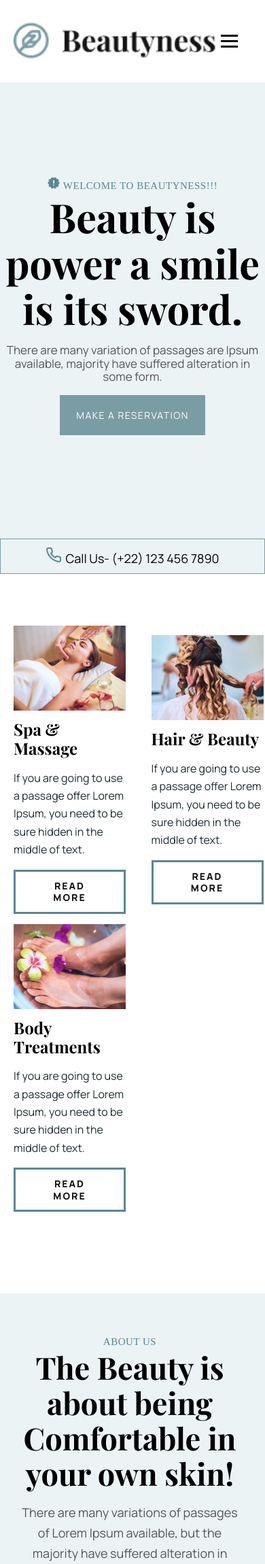
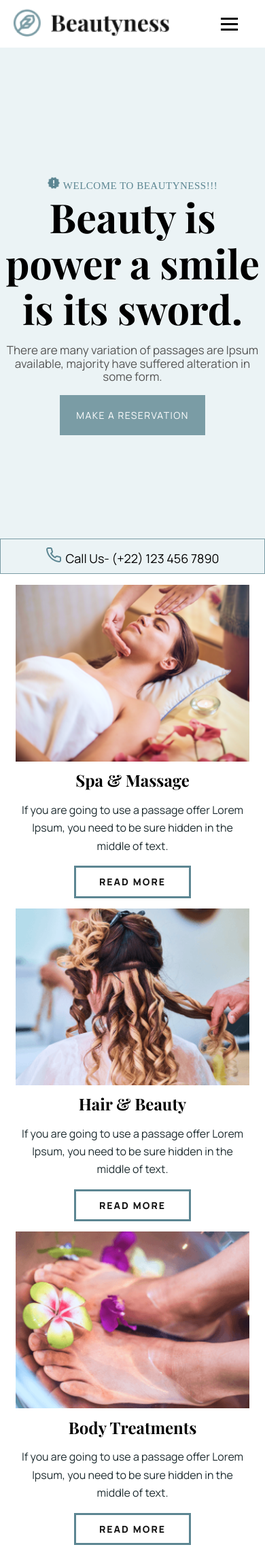
Before and after one commit to brigita2/brigita-beautyness-website, a PHP site: page / in a window 390 px wide; the page is wider, and only the part inside the window is pictured. Shown: the top 2300 px of that part at 68% size. Run offline with PHP 8.4, Linux system fonts and the light colour scheme; data that the repository does not hold is empty; some libraries are stand-ins or nearby versions.

Commit message:
finished

```diff
--- a/app/css/responsive-design.css
+++ b/app/css/responsive-design.css
@@ -126,9 +128,10 @@
     }
 
     .services .container {
-        margin: 120px 20px;
         display: grid;
         grid-template-columns: 1fr 1fr;
+        margin: 120px 0;
+        justify-items: center;
     }
 
     .service {
@@ -171,9 +215,52 @@
     .picture-right {
         width: 70%;
     }
+
+    /* FORM SECTION */
+    .form-section .container {
+        flex-direction: column;
+    }
+
+    .form-section .left-side {
+        width: 100%;
+    }
+
+    .form-section .form {
+        width: 80%;
+        margin-top: 20px;
+    }
+
+    .left-side {
+        display: flex;
+        flex-direction: column;
+        align-items: center;
+    }
+
+    /* FOOTER */
+    .bottom-section.flex-container {
+        display: grid;
+        grid-template-columns: 1fr 1fr;
+    }
+
+    .bottom-section.flex-container .list {
+        width: 100%;
+    }
+
+    .bottom-section {
+        gap: 0px;
+    }
+
 }
 
 @media all and (max-width:700px) {
+    header.site-header {
+        max-height: 70px;
+    }
+
+    .logo-wrapper .main-logo {
+        width: 230px;
+    }
+
     div.call-us {
         position: fixed;
         bottom: 0;
@@ -186,4 +273,58 @@
         border: solid 1px;
         border-color: var(--button-blue);
     }
+
+    .testimonials-cards {
+        flex-direction: column;
+        align-items: center;
+    }
+
+    .testimonial-card.flex-container {
+        width: 80%;
+    }
 }
+
+@media all and (max-width:700px) {
+    .services .container {
+        grid-template-columns: 1fr;
+        margin: 60px 0;
+        justify-items: center;
+
+    }
+
+    .service {
+        text-align: center;
+    }
+
+    .top-section {
+        padding-right: 57px;
+    }
+}
+
+@media all and (max-width:635px) {
+    .blog-wrapper {
+        grid-template-columns: 1fr;
+    }
+
+    .bottom-section.flex-container {
+        grid-template-columns: 1fr;
+    }
+}
+
+@media all and (max-width:550px) {
+    .benefits-wrapper {
+        grid-template-columns: 1fr;
+    }
+
+    .benefit {
+        text-align: center;
+    }
+
+    .top-section.flex-container {
+        flex-direction: column;
+    }
+
+    .top-section img.main-logo {
+        padding-bottom: 0px;
+    }
+}
--- a/app/views/home-page.php
+++ b/app/views/home-page.php
@@ -63,23 +63,6 @@
                 <button class="read-more">Read More</button>
             </div>
         </div>
-        <script>
-            function bigImg(x) {
-                if (window.innerWidth >= 1000) {
-                    x.style.height = "auto";
-                    x.style.width = "400px";
-                    x.style.zIndex = "2";
-                }
-            }
-
-            function normalImg(x) {
-                if (window.innerWidth >= 1000) {
-                    x.style.height = "auto";
-                    x.style.width = "100%";
-                    x.style.zIndex = "1";
-                }
-            }
-        </script>
     </div>
 </section>
 <!-- ABOUT US SECTION -->
@@ -348,7 +331,6 @@
                 <p><textarea class="input-features input-note" placeholder="Any Note For Us" name="message"></textarea></p>
                 <p class="button-wrapper"><button class="main-button" name="submit" type="submit" id="service-submit">Get an appointment</button></p>
             </form>
-
         </div>
     </div>
 
```
Also changed, not shown: other parts of app/css/responsive-design.css (+45 -2 lines).
